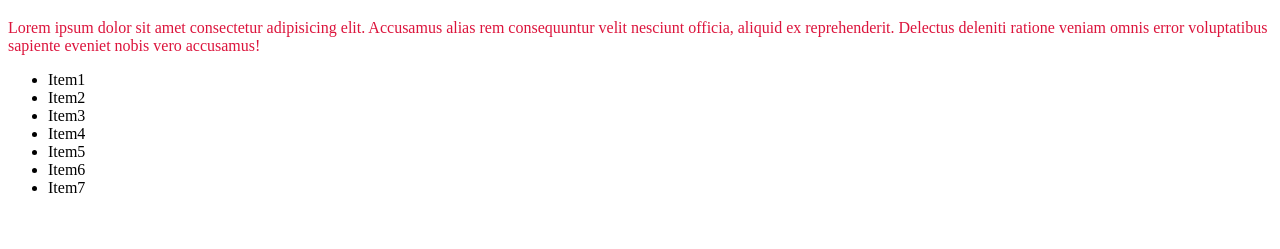
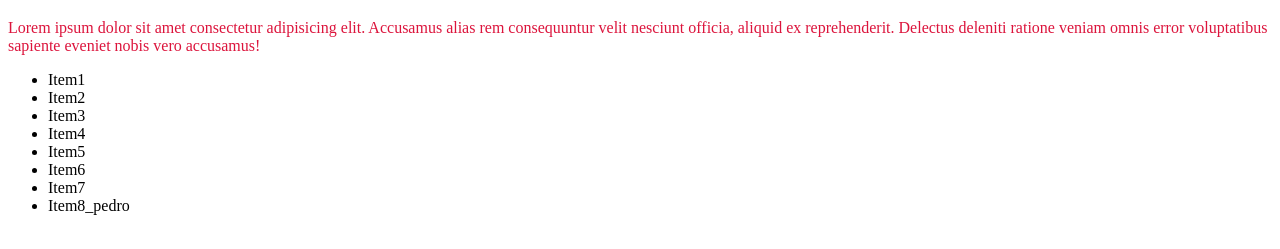
Before and after one commit to Manuse72/repositoriomv, a plain HTML site: page index.html in a window 1280 px wide. Shown: the part 61-310 px from the top of the page. Drawn offline with Linux system fonts and the light colour scheme.

Commit message:
puse el ítem 8 en la lista

```diff
--- a/index.html
+++ b/index.html
@@ -19,6 +19,7 @@
         <li>Item5</li>
         <li>Item6</li>
         <li>Item7</li>
+        <li>Item8_pedro</li>
     </ul>
 </body>
 </html>
```
